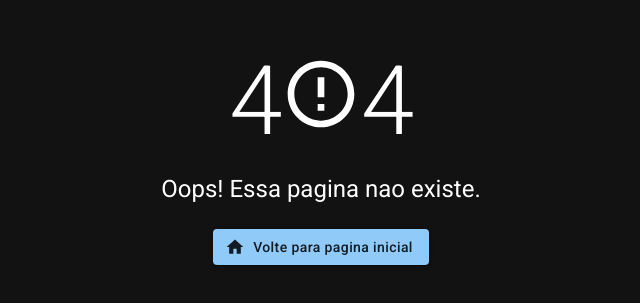
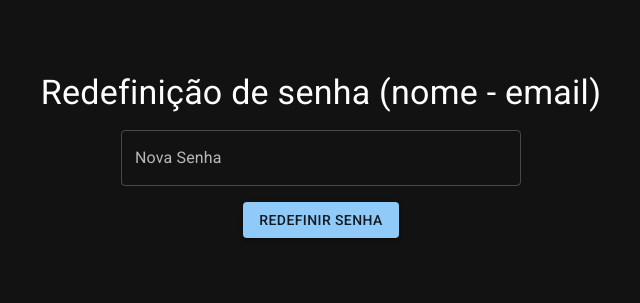
Before and after one commit to odutradev/prospera-odonto, a React (Vite) app: page /reset-password/1 in a window 1280 px wide. Before the commit this address led to /404. Shown: the part 245-548 px from the top of the page, without its empty margins (319-959 px from the left). Built offline with nearby package versions, Linux system fonts and the light colour scheme; no server answers.

Commit message:
:bricks: Create reset password page

```diff
--- /dev/null
+++ b/src/pages/resetPassword/index.jsx
@@ -0,0 +1,50 @@
+import React, { useState, useEffect } from 'react';
+import { useParams } from 'react-router-dom';
+import { Box, Button, TextField, Typography } from '@mui/material';
+import userAction from '../../actions/user';
+
+const ResetPassword = () => {
+  const [user, setUser] = useState(null);
+  const [newPassword, setNewPassword] = useState('');
+  const { id } = useParams();
+
+  const getUser = async () => {
+    var response = await userAction.get();
+    const findUser = response.find(x => x._id == id);
+    setUser(findUser);
+  };
+
+  useEffect(() => {
+    getUser();
+  }, [id]);
+
+  const handlePasswordChange = (event) => {
+    setNewPassword(event.target.value);
+  };
+
+  const handleResetPassword = () => {
+
+  };
+
+
+  return (
+    <Box sx={{ display: 'flex', flexDirection: 'column', justifyContent: 'center', alignItems: 'center', height: '100vh', padding: 2 }}>
+      <Typography variant="h4" sx={{ mb: 2 }}>
+      Redefinição de senha ({user?.name || "nome"} - {user?.email || "email"})
+      </Typography>
+      <TextField
+        label="Nova Senha"
+        type="password"
+        value={newPassword}
+        onChange={handlePasswordChange}
+        fullWidth
+        sx={{ mb: 2, maxWidth: 400 }}
+      />
+      <Button variant="contained" color="primary" onClick={handleResetPassword}>
+        Redefinir Senha
+      </Button>
+    </Box>
+  );
+};
+
+export default ResetPassword;
--- a/src/pages/users/index.jsx
+++ b/src/pages/users/index.jsx
@@ -4,6 +4,7 @@ import { toast } from 'react-toastify';
 import { Box, TextField, Typography, Table, TableBody, TableCell, TableContainer, TableHead, TableRow, Paper, IconButton } from '@mui/material';
 import CheckCircleOutlineIcon from '@mui/icons-material/CheckCircleOutline';
 import VisibilityIcon from '@mui/icons-material/Visibility';
+import PasswordIcon from '@mui/icons-material/Password';
 import DeleteIcon from '@mui/icons-material/Delete';
 import BlockIcon from '@mui/icons-material/Block';
 
@@ -32,9 +33,9 @@ const Users = () => {
     })
   };
 
-  const blockUser = async (id, user) => {
+  const blockUser = async (id) => {
     const send = async () => {
-      var response = await userAction.update({id, data: {...user, role: "block"}});
+      var response = await userAction.update({id, data: { role: "block" }});
       if (response.error) throw error;
       return setTimeout(() => { getUsers() }, 500);
     }
@@ -45,9 +46,9 @@ const Users = () => {
     })
   };
 
-  const unlockUser = async (id, user) => {
+  const unlockUser = async (id) => {
     const send = async () => {
-      var response = await userAction.update({id, data: {...user, role: "normal"}});
+      var response = await userAction.update({id, data: { role: "normal" }});
       if (response.error) throw error;
       return setTimeout(() => { getUsers() }, 500);
     }
@@ -57,6 +58,23 @@ const Users = () => {
       error: `Erro ao desbloquear usuario`
     })
   };
+  const resetPassword = async (id) => {
+    const url = `${window.location.origin}/reset-password/${id}`;
+      const send = async () => {
+        try {
+          await navigator.clipboard.writeText(url);
+        } catch(e){
+            throw error;
+        }
+        return;
+      }
+      toast.promise(send(), {
+        pending: `Copiando URL para areá de transferencia`,
+        success: `URL copiada com sucesso`,
+        error: `Erro ao copiar URL`
+      })
+  };
+
 
   const handleViewClick = (id) => {
     window.location.href = "/dashboard/admin/user/" + id;
@@ -107,11 +125,14 @@ const Users = () => {
                     <IconButton onClick={() => deleteUser(user._id)}>
                       <DeleteIcon />
                     </IconButton>
-                    <IconButton onClick={() => blockUser(user._id, user)}>
+                    <IconButton onClick={() => blockUser(user._id)}>
                       <BlockIcon />
                     </IconButton>
                     <IconButton onClick={() => unlockUser(user._id)}>
                       <CheckCircleOutlineIcon />
+                    </IconButton>
+                    <IconButton onClick={() => resetPassword(user._id)}>
+                      <PasswordIcon />
                     </IconButton>
                     <IconButton onClick={() => handleViewClick(user._id)}>
                       <VisibilityIcon />
--- a/src/routes/index.jsx
+++ b/src/routes/index.jsx
@@ -15,6 +15,7 @@ import Error from "../pages/error";
 import Space from "../pages/space";
 import Users from "../pages/users";
 import User from "../pages/user";
+import ResetPassword from "../pages/resetPassword";
 
   export const Router = () => {
 
@@ -23,6 +24,7 @@ import User from "../pages/user";
     return(
       <BrowserRouter>
         <Routes>
+          <Route path="/reset-password/:id" element={<ResetPassword />}/>
           <Route path="/" element={<Navigate to="/signin" replace/>}/>
           <Route path="*" element={<Navigate to="/404" replace/>}/>
           <Route path="/block-account" element={<BlockAccount />}/>
```
